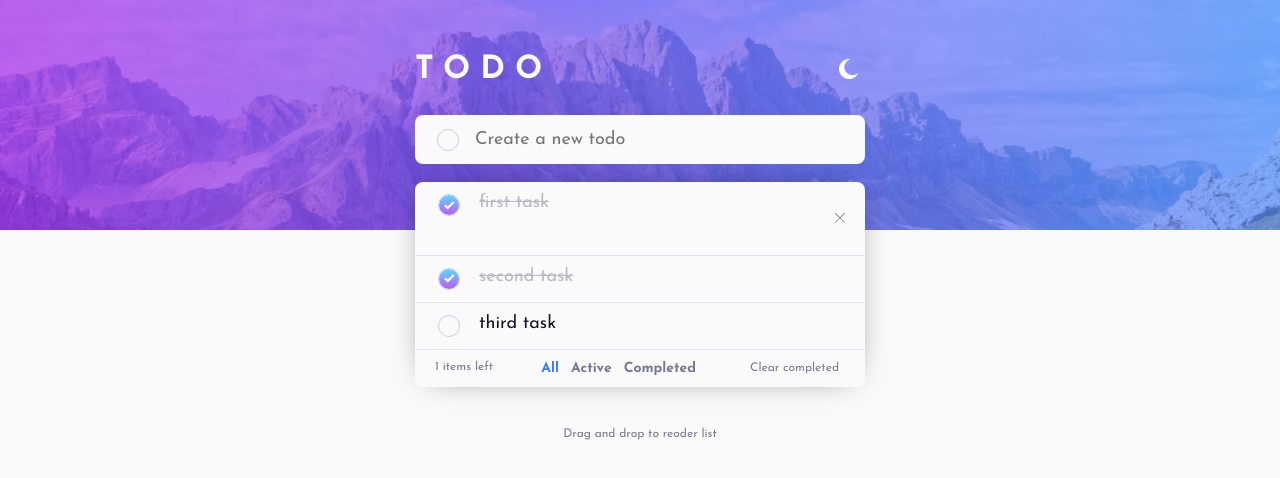
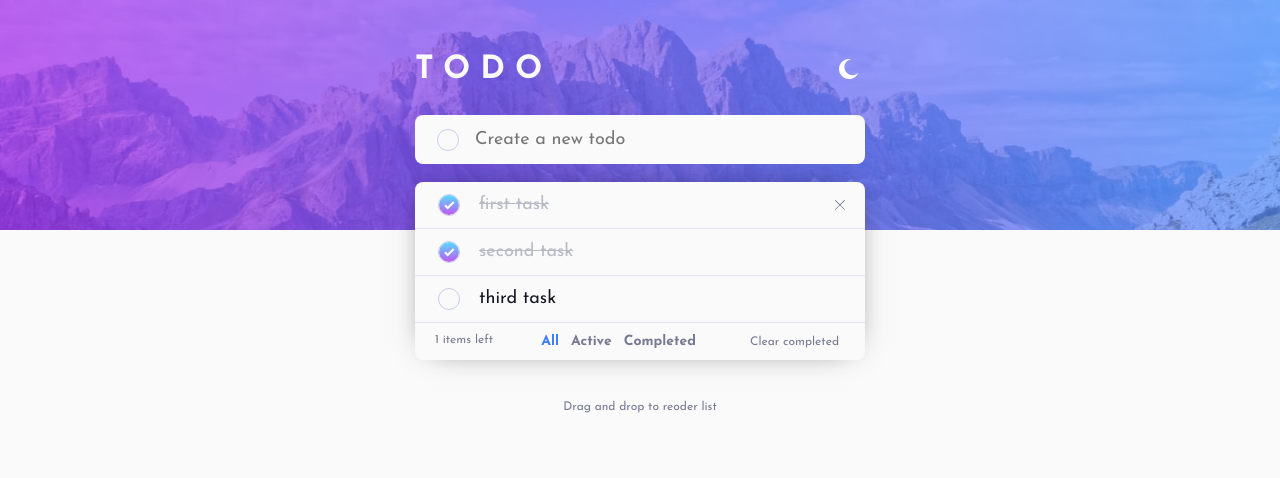
Before and after one commit to cameaann/toDo, a React (Vite) app: page / in a window 1280 px wide. Both pictures are taken after a click on the label "first task". Shown: the top 478 px of the page. Built offline with nearby package versions, Linux system fonts and the light colour scheme.

Commit message:
toDoItemContent

```diff
--- a/src/App.css
+++ b/src/App.css
@@ -103,33 +103,11 @@ textarea {
   scrollbar-width: none; /* Firefox */
   -ms-overflow-style: none; /* IE & Edge */
   overflow: -moz-scrollbars-none; /* Old Firefox */
+  overflow: hidden;
 }
 
-textarea::-webkit-scrollbar {
-  display: none;
-}
-textarea::-webkit-scrollbar-button {
-  height: 0;
-  width: 0;
-}
-textarea::-webkit-scrollbar-corner {
-  background: transparent;
-}
-/*
-textarea::-webkit-scrollbar-thumb {
-  background-color: rgba(0, 0, 0, 0.2);
-  background-clip: padding-box;
-  border: solid transparent;
-  border-width: 1px 1px 1px 6px;
-  padding: 100px 0 0;
-  -webkit-box-shadow: inset 1px 1px 0 rgba(0, 0, 0, 0.1),
-    inset 0 -1px 0 rgba(0, 0, 0, 0.07);
-  box-shadow: inset 1px 1px 0 rgba(0, 0, 0, 0.1),
-    inset 0 -1px 0 rgba(0, 0, 0, 0.07);
-} */
-
-
 .edit-input {
+  display: block;
   font-family: "Josefin Sans", sans-serif;
   font-size: 1.8rem;
   width: 35rem;
@@ -138,11 +116,11 @@ textarea::-webkit-scrollbar-thumb {
   border: none;
   text-align: left;
   overflow-wrap: break-word;
+  overflow: hidden;
 }
 .edit-input:focus {
   outline: none;
 }
-
 
 .todoInput.light {
   background-image: url("./assets/circle-light.svg");
@@ -156,12 +134,13 @@ textarea::-webkit-scrollbar-thumb {
   list-style: none;
   display: flex;
   flex-direction: column;
-  align-items: flex-start;
   border-radius: 8px;
   padding: 0;
   box-shadow: 0px 0px 32px -16px rgba(0, 0, 0, 0.75);
   -webkit-box-shadow: 0px 0px 32px -16px rgba(0, 0, 0, 0.75);
   -moz-box-shadow: 0px 0px 32px -16px rgba(0, 0, 0, 0.75);
+  max-height: 600px;
+  overflow-y: auto;
 }
 
 .todoList.light {
@@ -184,7 +163,7 @@ textarea::-webkit-scrollbar-thumb {
 }
 .todo > div {
   display: flex;
-  align-items: flex-start;
+  align-items: center;
 }
 .completed {
   text-decoration: line-through;
@@ -249,17 +228,15 @@ input[type="checkbox"]:hover {
   outline: 1px solid var(--Brightblue);
   cursor: pointer;
 }
+
 .content > label {
   display: block;
   width: 35rem;
   box-sizing: border-box;
   text-align: left;
   overflow-wrap: break-word;
+  line-height: 1.25;
 }
-.content {
-  position: relative;
-}
-
 .content:hover {
   cursor: text;
 }
--- a/src/components/ToDoItem.tsx
+++ b/src/components/ToDoItem.tsx
@@ -1,10 +1,9 @@
-import { useContext, useState, useRef, useEffect } from "react";
+import { useContext } from "react";
 import ThemeContext from "../ThemeContext";
 import Cross from "../assets/icon-cross.svg";
 import { type TTask } from "../utils";
 import { useDraggable } from "@dnd-kit/core";
-import { useDebounce } from "../useDebounce";
-
+import ToDoItemContent from "./ToDoItemContent";
 
 type ToDoItemProps = {
   toDo: TTask;
@@ -20,9 +19,6 @@ const ToDoItem = ({
   saveChanges,
 }: ToDoItemProps) => {
   const theme = useContext(ThemeContext);
-  const [editMode, setEditMode] = useState<boolean>(false);
-  const [editedText, setEditedText] = useState<string>(toDo.text);
-  const ref = useRef<HTMLTextAreaElement>(null);
 
   const { attributes, listeners, setNodeRef, transform } = useDraggable({
     id: toDo.id,
@@ -32,39 +28,6 @@ const ToDoItem = ({
         transform: `translate3d(${transform.x}px, ${transform.y}px, 0)`,
       }
     : undefined;
-
-  const setEdit = (mode: boolean, text: string) => {
-    setEditMode(mode);
-    setEditedText(text);
-  };
-
-  const unsetEditMode = () => {
-    console.log("OnBlur");
-    setEditMode(false);
-    setEditedText("");
-  }
-
-  const debounceSave = useDebounce(() => {
-    toDo.text = editedText;
-    saveChanges(toDo);
-  }, 500);
-
-  const editToDo = (e: React.ChangeEvent<HTMLTextAreaElement>) => {
-    const { value } = e.target;
-    setEditedText(value);
-    debounceSave();
-  };
-
-  const handleInput = () => {
-    if (ref.current) {
-      ref.current.style.height = "auto";
-      ref.current.style.height = `${ref.current.scrollHeight}px`;
-    }
-  };
-
-    useEffect(() => {
-    if (editMode) handleInput();
-  }, [editMode]);
 
   return (
     <>
@@ -83,29 +46,7 @@ const ToDoItem = ({
             checked={toDo.status === "done"}
             onChange={() => toggleStatus(toDo.id)}
           />
-          <div className="content">
-            {editMode ? (
-              <textarea
-                id={toDo.id}
-                ref={ref}
-                className={
-                  toDo.status === "done"
-                    ? "edit-input completed " + theme
-                    : "edit-input " + theme
-                }
-                value={editedText}
-                onChange={(e) => editToDo(e)}
-                onBlur={() => unsetEditMode()}
-              ></textarea>
-            ) : (
-              <label
-                className={toDo.status === "done" ? "completed" : ""}
-                onClick={() => setEdit(true, toDo.text)}
-              >
-                {toDo.text}
-              </label>
-            )}
-          </div>
+          <ToDoItemContent toDo={toDo} saveChanges={saveChanges} />
         </div>
 
         <button
--- /dev/null
+++ b/src/components/ToDoItemContent.tsx
@@ -0,0 +1,81 @@
+import { useContext, useState, useCallback, useRef, useEffect } from "react";
+import ThemeContext from "../ThemeContext";
+import { useDebounce } from "../useDebounce";
+import type { TTask } from "../utils";
+
+type ToDoItemContentProps = {
+  toDo: TTask;
+  saveChanges: (toDo: TTask) => void;
+};
+
+const ToDoItemContent = ({ toDo, saveChanges }: ToDoItemContentProps) => {
+  const theme = useContext(ThemeContext);
+  const [editMode, setEditMode] = useState<boolean>(false);
+  const [editedText, setEditedText] = useState<string>(toDo.text);
+  const ref = useRef<HTMLTextAreaElement>(null);
+  const setEdit = (mode: boolean, text: string) => {
+    setEditMode(mode);
+    setEditedText(text);
+  };
+
+  const unsetEditMode = useCallback(() => {
+    toDo.text = editedText;
+    saveChanges(toDo);
+    setEditMode(false);
+    setEditedText(toDo.text);
+  }, [editedText, saveChanges, toDo]);
+
+  const debounceSave = useDebounce(() => {
+    toDo.text = editedText;
+    saveChanges(toDo);
+  }, 500);
+
+  const editToDo = (e: React.ChangeEvent<HTMLTextAreaElement>) => {
+    const { value } = e.target;
+    setEditedText(value);
+    debounceSave();
+  };
+
+  const handleInput = () => {
+    if (ref.current) {
+      ref.current.style.height = "0px";
+      ref.current.style.height = `${ref.current.scrollHeight}px`;
+    }
+  };
+
+  useEffect(() => {
+    if (editMode) {
+      handleInput();
+      if (ref.current) ref.current.focus();
+    }
+  }, [editMode]);
+
+  return (
+    <div className="content">
+      {editMode ? (
+        <textarea
+          id={toDo.id}
+		  rows={1}
+          ref={ref}
+          className={
+            toDo.status === "done"
+              ? "edit-input completed " + theme
+              : "edit-input " + theme
+          }
+          value={editedText}
+          onChange={(e) => editToDo(e)}
+          onBlur={() => unsetEditMode()}
+        ></textarea>
+      ) : (
+        <label
+          className={toDo.status === "done" ? "completed" : ""}
+          onClick={() => setEdit(true, toDo.text)}
+        >
+          {toDo.text}
+        </label>
+      )}
+    </div>
+  );
+};
+
+export default ToDoItemContent;
```
